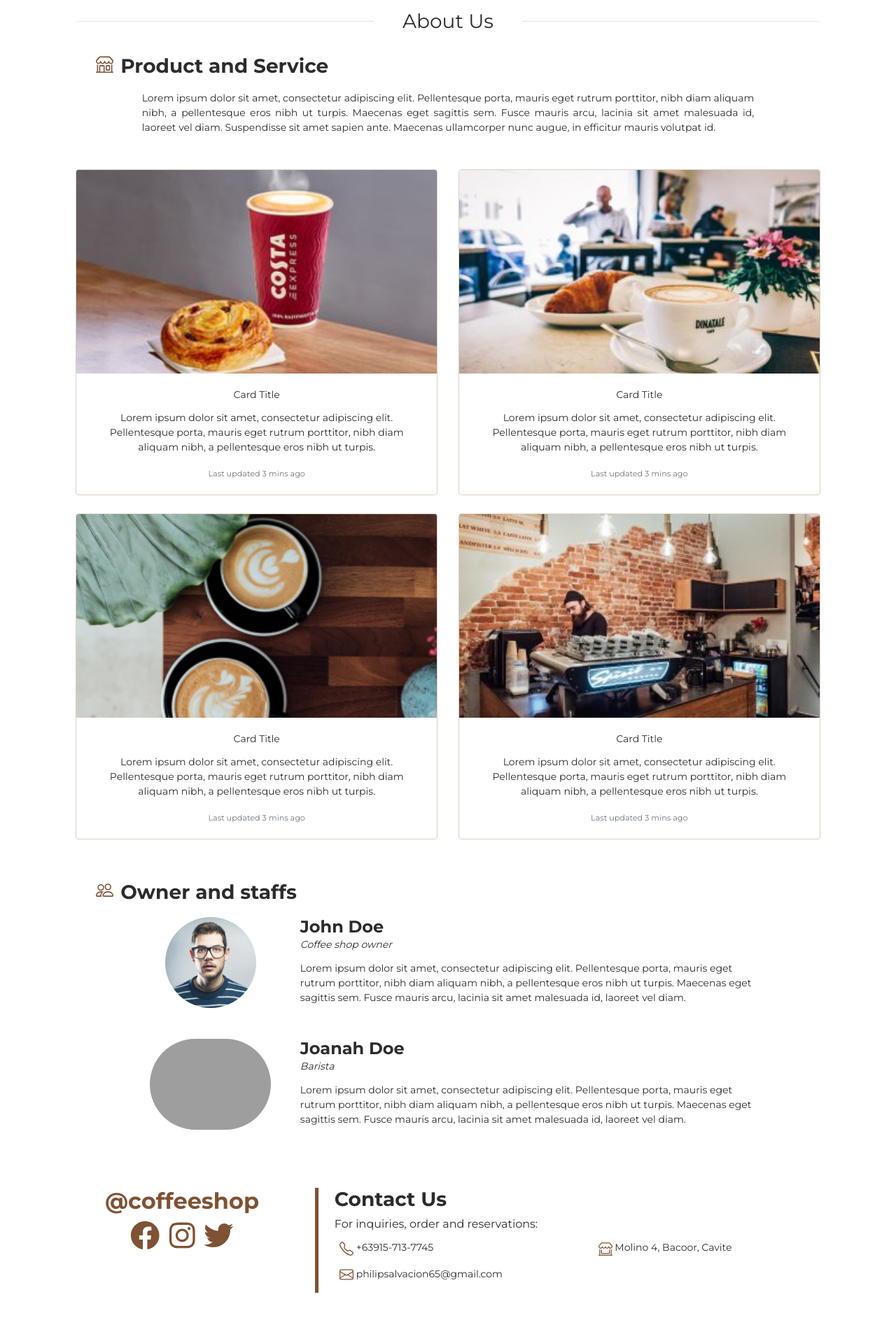
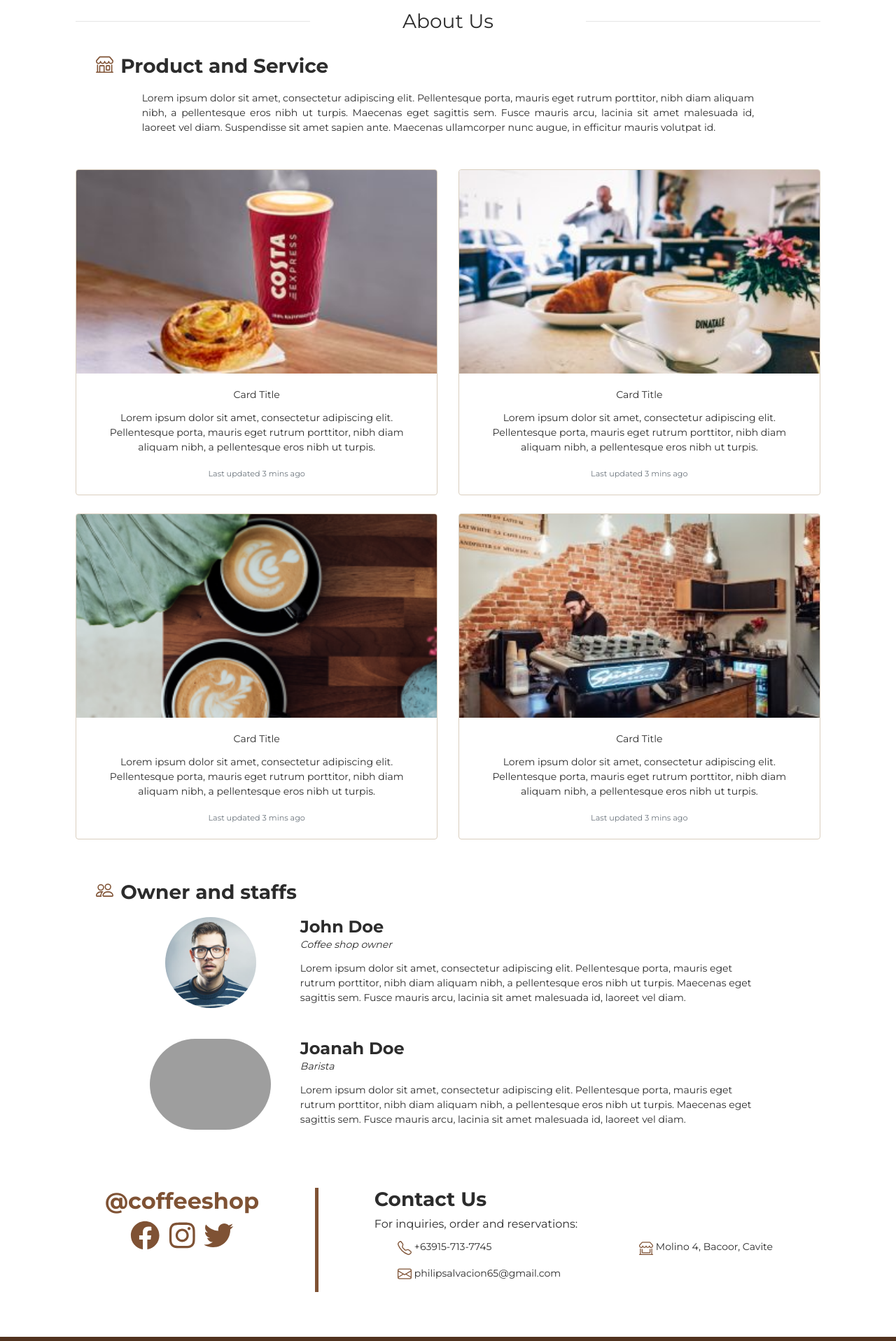
Before and after one commit to philipsalvacion/company-website, a React (Create React App) app: page / in a window 1280 px wide. Shown: the part 880-2797 px from the top of the page at 70% size. Before the commit the page ends 2728 px from the top, so only its background shows below. Built offline with nearby package versions, Linux system fonts and the light colour scheme; grey boxes are pictures that could not be loaded.

Commit message:
Footer added

```diff
--- a/src/Components/About/About.js
+++ b/src/Components/About/About.js
@@ -35,13 +35,13 @@ class About extends React.Component {
 				<Container style={paddingSM}>
 					<Row xs="12" className="center-text">
 
-						<Col sm="5" xs="12">
+						<Col sm="4" xs="12">
 							<hr />
 						</Col>
-						<Col sm="2" xs="12">
+						<Col sm="4" xs="12">
 							<h3>About Us</h3>
 						</Col>
-						<Col sm="5" xs="12">
+						<Col sm="4" xs="12">
 							<hr />
 						</Col>
 					</Row>
--- a/src/Components/Contact/Contact.css
+++ b/src/Components/Contact/Contact.css
@@ -39,10 +39,10 @@
   }
 }
 .padding-left {
-	padding-left: 3%;
+	padding-left: 7%;
 }
 .border-vertical {
-	padding: 0% 2% 0%;
+	padding-left: 7%;
 	border-left: 5px solid #7F5234;
 }
 @media only screen and (max-width: 600px) {
--- a/src/Components/Contact/Contact.js
+++ b/src/Components/Contact/Contact.js
@@ -17,7 +17,7 @@ import './Contact.css';
 class Contact extends React.Component {
 	render() {
 		return(
-			<Container>
+			<Container style={{marginBottom: "5%"}}>
 				<Row xs="12">
 					<Col sm="4" xs="12" className="milk-chocolate social-links">
 						<h2 className="montserrat-bold">@coffeeshop</h2>
--- /dev/null
+++ b/src/Components/Footer/Footer.css
@@ -0,0 +1,9 @@
+.footer {
+	display: block;
+	text-align: center;
+	align-content: center;
+	background-color: #51331F;
+	color: white;
+	margin-bottom: 0;
+	padding: 2%;
+}
--- /dev/null
+++ b/src/Components/Footer/Footer.js
@@ -0,0 +1,16 @@
+import React from 'react';
+
+// Custom css
+import './Footer.css';
+
+class Footer extends React.Component {
+	render() {
+		return(
+			<div className="footer">
+				<h6>© Copyright Philip Salvacion - 2020</h6>
+			</div>
+		);
+	}
+}
+
+export default Footer;
--- a/src/Components/Header/Header.css
+++ b/src/Components/Header/Header.css
@@ -32,3 +32,15 @@ div {
 		margin-top: 10%;
   }
 }
+.montserrat-light {
+	font-family: 'Montserrat';
+	font-weight: 200;
+}
+.montserrat-regular {
+	font-family: 'Montserrat';
+	font-weight: 400;
+}
+.montserrat-bold {
+	font-family: 'Montserrat';
+	font-weight: 700;
+}
--- a/src/Components/Header/Header.js
+++ b/src/Components/Header/Header.js
@@ -1,6 +1,7 @@
 import React from 'react';
 
 import './Header.css';
+import '../../Assets/CSS/colorPalette.css';
 import CoffeeLogo from '../../Assets/coffee-logo.png';
 
 import { Code } from 'react-bootstrap-icons';
@@ -31,7 +32,7 @@ class Header extends React.Component {
 				<div class="page-header-image">
 					<div class="container sm-padding-top" style={paddingAround}>
 						<img src={CoffeeLogo} style={imageStyle} alt="Coffee logo" />
-						<h1 class="h1-seo">Coffee Shop</h1>
+						<h1 class="h1-seo montserrat-bold"><span className="milk-chocolate">Coffee</span> <span className="dark-gold">Shop</span></h1>
 							<h3>
 								A coffee shop sample design using React JS and Bootstrap 4!
 							</h3>
--- a/src/Pages/Home/Home.js
+++ b/src/Pages/Home/Home.js
@@ -3,6 +3,7 @@ import MainNavbar from '../../Components/Navbar/Navbar.js';
 import Header from '../../Components/Header/Header.js';
 import About from '../../Components/About/About.js';
 import Contact from '../../Components/Contact/Contact.js';
+import Footer from '../../Components/Footer/Footer.js';
 
 class Home extends React.Component {
 	render(){
@@ -12,6 +13,7 @@ class Home extends React.Component {
 				<Header />
 				<About />
 				<Contact />
+				<Footer />
 			</div>
 		);
 	}
```
